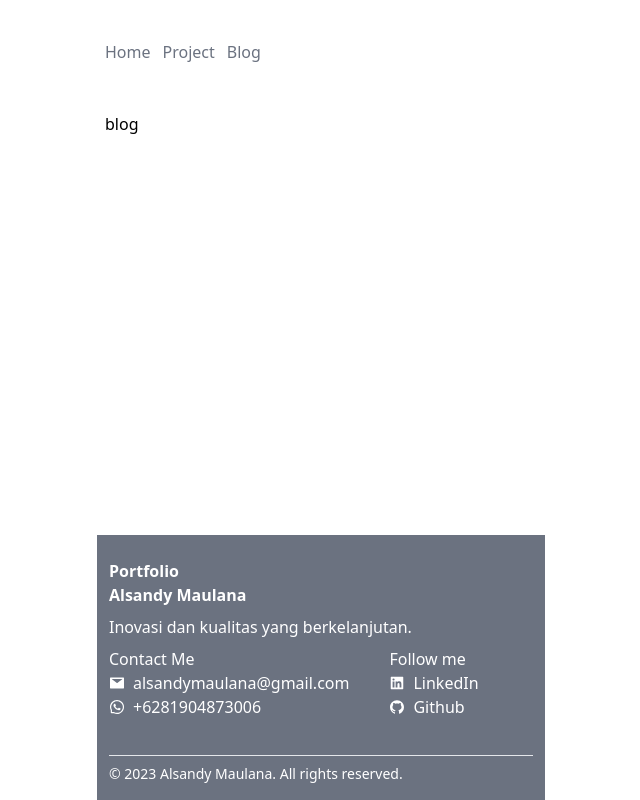
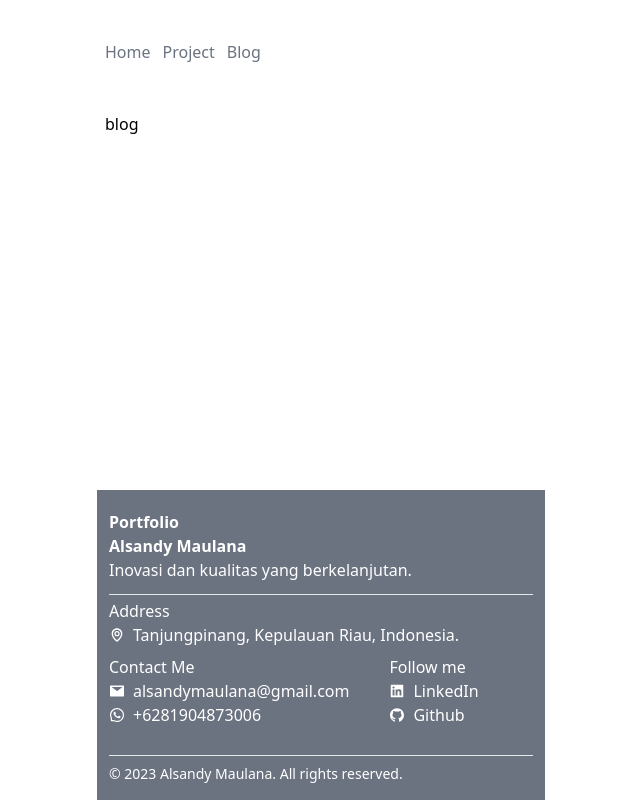
Before and after one commit to marsmallowz/portfolio-app, a Next.js app: page /blogs in a window 1280 px wide. Shown: the whole page, without its empty margins (319-959 px from the left). Built offline with nearby package versions, Linux system fonts and the light colour scheme.

Commit message:
Add address at footer

```diff
--- a/components/Footer.tsx
+++ b/components/Footer.tsx
@@ -7,15 +7,25 @@ import {
   AiOutlineWhatsApp,
 } from "react-icons/ai";
 
+import { BiMap } from "react-icons/bi";
 export default function Footer() {
   return (
-    <div className="flex flex-col gap-5 divide-y pt-5 pb-2 px-3 text-white bg-gray-500">
-      <div className="flex flex-col gap-2 py-1">
+    <div className="flex flex-col gap-3 divide-y pt-5 pb-2 px-3 text-white bg-gray-500">
+      <div>
         <div className="font-semibold">
           <div>Portfolio</div>
           <div>Alsandy Maulana</div>
         </div>
         <div>Inovasi dan kualitas yang berkelanjutan.</div>
+      </div>
+      <div className="flex flex-col gap-2 py-1">
+        <div className="flex flex-col">
+          <div className="font-medium ">Address</div>
+          <div className="flex gap-2 items-center">
+            <BiMap />
+            <div>Tanjungpinang, Kepulauan Riau, Indonesia.</div>
+          </div>
+        </div>
         <div className="flex gap-10">
           <div className="flex flex-col mb-3">
             <div className="font-medium ">Contact Me</div>
```
